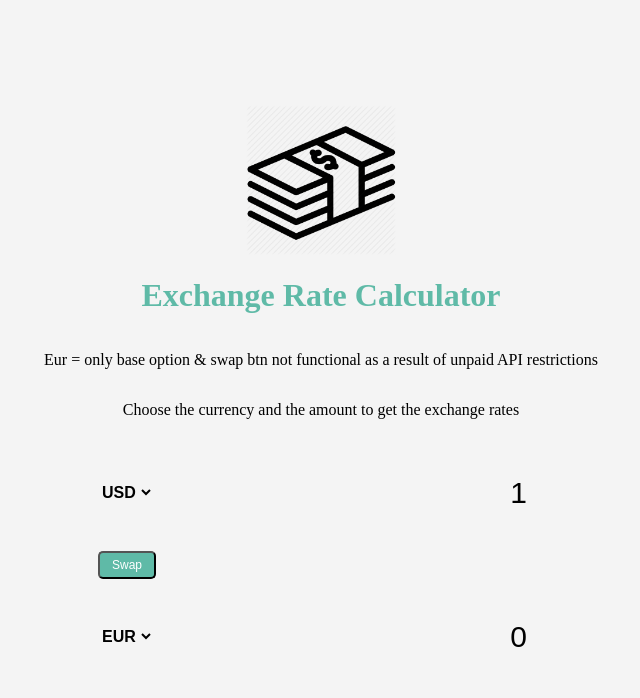
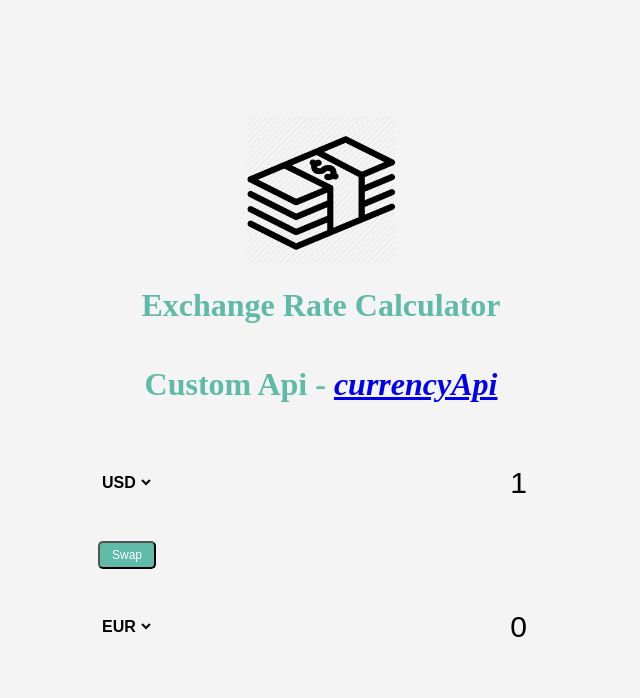
Before and after one commit to WillHernandez/Front-End-Projects, a website: page exchangeRateCalculator/index.html in a window 1280 px wide. Shown: the whole page, without its empty margins (319-959 px from the left). Drawn offline with Linux system fonts and the light colour scheme; no server answers; a web font is replaced by a local one.

Commit message:
linked currencyIpa
added link to currencyIpa on html page

```diff
--- a/exchangeRateCalculator/index.html
+++ b/exchangeRateCalculator/index.html
@@ -9,8 +9,8 @@
 <body>
   <img class="money-img" src="/images/money.png">
   <h1>Exchange Rate Calculator</h1>
-  <p>Eur = only base option & swap btn not functional as a result of unpaid API restrictions</p>
-  <p>Choose the currency and the amount to get the exchange rates</p>
+  <h1>Custom Api - <i><a href="https://github.com/WillHernandez/currencyApi" target="_blank">currencyApi</a></i> </h1>
+
 
   <div class="container">
     <div class="currency">
```
